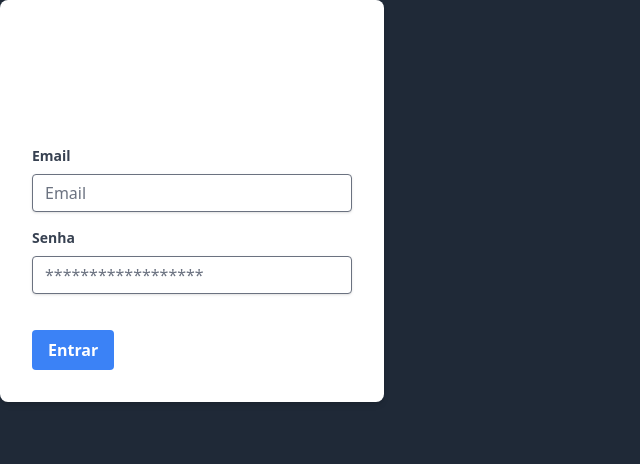
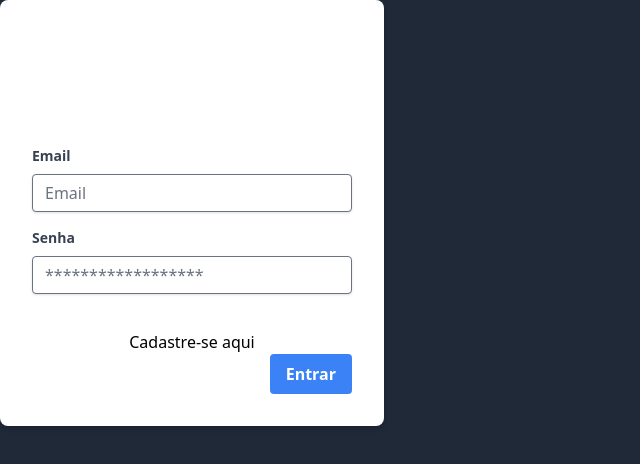
Before and after one commit to Leo-BM/projeto-empreendedor-ads, a Vue app: page /acesso in a window 1280 px wide. Shown: the top 464 px of the page, without its empty margins (0-640 px from the left). Built offline with nearby package versions, Linux system fonts and the light colour scheme.

Commit message:
Add link para registro a partir da página de login

```diff
--- a/src/Views/LoginPage.vue
+++ b/src/Views/LoginPage.vue
@@ -46,8 +46,11 @@
         Sua senha está incorreta.
       </p>
     </div>
+    <div class="text-center">
+      <RouterLink class="text-black text-base" :to="{name: 'registrationPage'}">Cadastre-se aqui</RouterLink>
+    </div>
 
-    <div class="flex items-center justify-between">
+    <div class="flex items-center justify-end">
       <button
         @click="submitLogin"
         class="bg-blue-500 hover:bg-blue-700 text-white font-bold py-2 px-4 rounded focus:outline-none focus:shadow-outline disabled:bg-slate-400"
```
